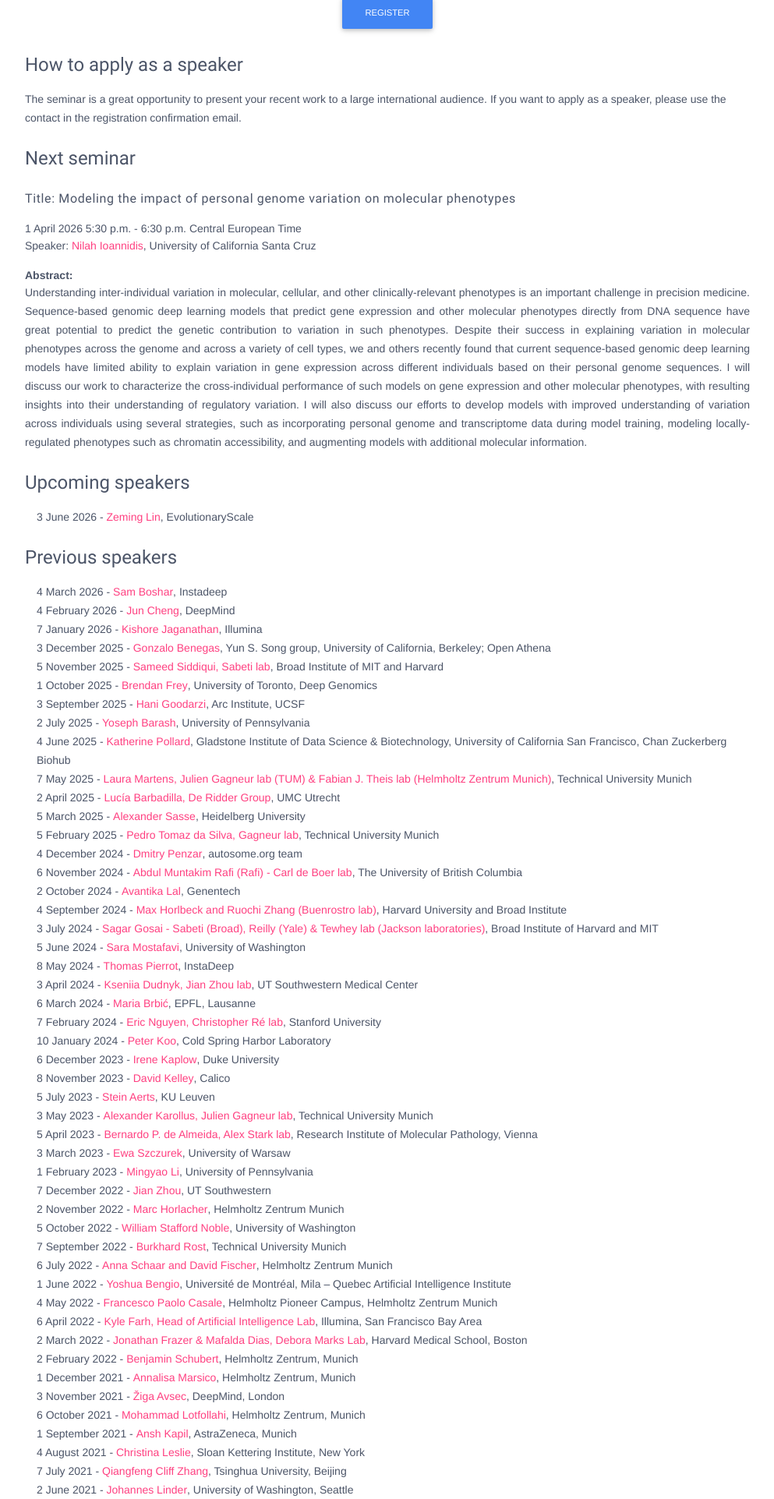
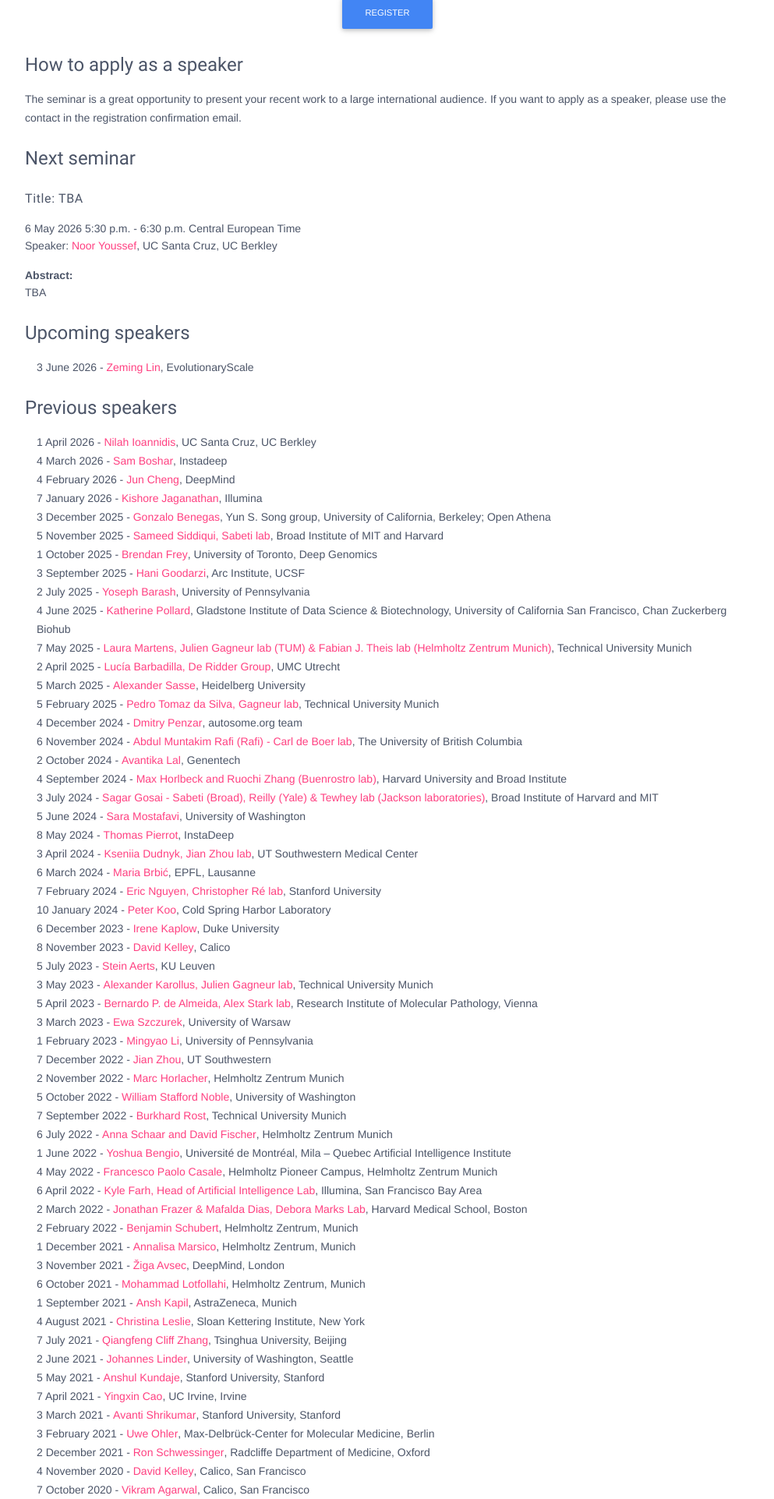
Before and after one commit to kipoi/website, a Flask app: page /seminar/ in a window 1280 px wide. Shown: the part 384-2307 px from the top of the page at 78% size, without its empty margins (143-1136 px from the left). Run offline with Flask 3, Linux system fonts and the light colour scheme; some libraries are stand-ins or nearby versions.

Commit message:
Update seminar page

```diff
--- a/app/models/templates/models/seminar.html
+++ b/app/models/templates/models/seminar.html
@@ -31,11 +31,11 @@
         <p>The seminar is a great opportunity to present your recent work to a large international audience.
             If you want to apply as a speaker, please use the contact in the registration confirmation email.</p>
         <h4>Next seminar</h4>
-        <h6> Title: Modeling the impact of personal genome variation on molecular phenotypes </h6> 1 April 2026 5:30 p.m. - 6:30 p.m. Central European Time
-        <p>Speaker: <strong><a href="https://campusdirectory.ucsc.edu/cd_detail?uid=nioannid">Nilah Ioannidis</a></strong>, University of California Santa Cruz</p>
+        <h6> Title: TBA </h6> 6 May 2026 5:30 p.m. - 6:30 p.m. Central European Time
+        <p>Speaker: <strong><a href="https://www.deboramarkslab.com/">Noor Youssef</a></strong>, UC Santa Cruz, UC Berkley</p>
         <strong>Abstract:</strong>
         <p align="justify">
-            Understanding inter-individual variation in molecular, cellular, and other clinically-relevant phenotypes is an important challenge in precision medicine. Sequence-based genomic deep learning models that predict gene expression and other molecular phenotypes directly from DNA sequence have great potential to predict the genetic contribution to variation in such phenotypes. Despite their success in explaining variation in molecular phenotypes across the genome and across a variety of cell types, we and others recently found that current sequence-based genomic deep learning models have limited ability to explain variation in gene expression across different individuals based on their personal genome sequences. I will discuss our work to characterize the cross-individual performance of such models on gene expression and other molecular phenotypes, with resulting insights into their understanding of regulatory variation. I will also discuss our efforts to develop models with improved understanding of variation across individuals using several strategies, such as incorporating personal genome and transcriptome data during model training, modeling locally-regulated phenotypes such as chromatin accessibility, and augmenting models with additional molecular information.
+            TBA
         </p>
 
         <h4>Upcoming speakers</h4>
@@ -48,6 +48,7 @@
         <h4>Previous speakers</h4>
         <div class="container-fluid">
         <ul class="list-unstyled">
+            <li>1 April 2026 - <a href="https://campusdirectory.ucsc.edu/cd_detail?uid=nioannid">Nilah Ioannidis</a>, UC Santa Cruz, UC Berkley</li>
             <li>4 March 2026 - <a href="https://instadeep.com/">Sam Boshar</a>, Instadeep</li>
             <li>4 February 2026 - <a href="https://deepmind.google/">Jun Cheng</a>, DeepMind</li>
             <li>7 January 2026 - <a href="https://emea.illumina.com/science/genomics-research.html">Kishore Jaganathan</a>, Illumina</li>
```
Also changed, not shown: template/cookiecutter.json (+12 -6 lines), template/seminar/seminar.html (+4 -3 lines).
